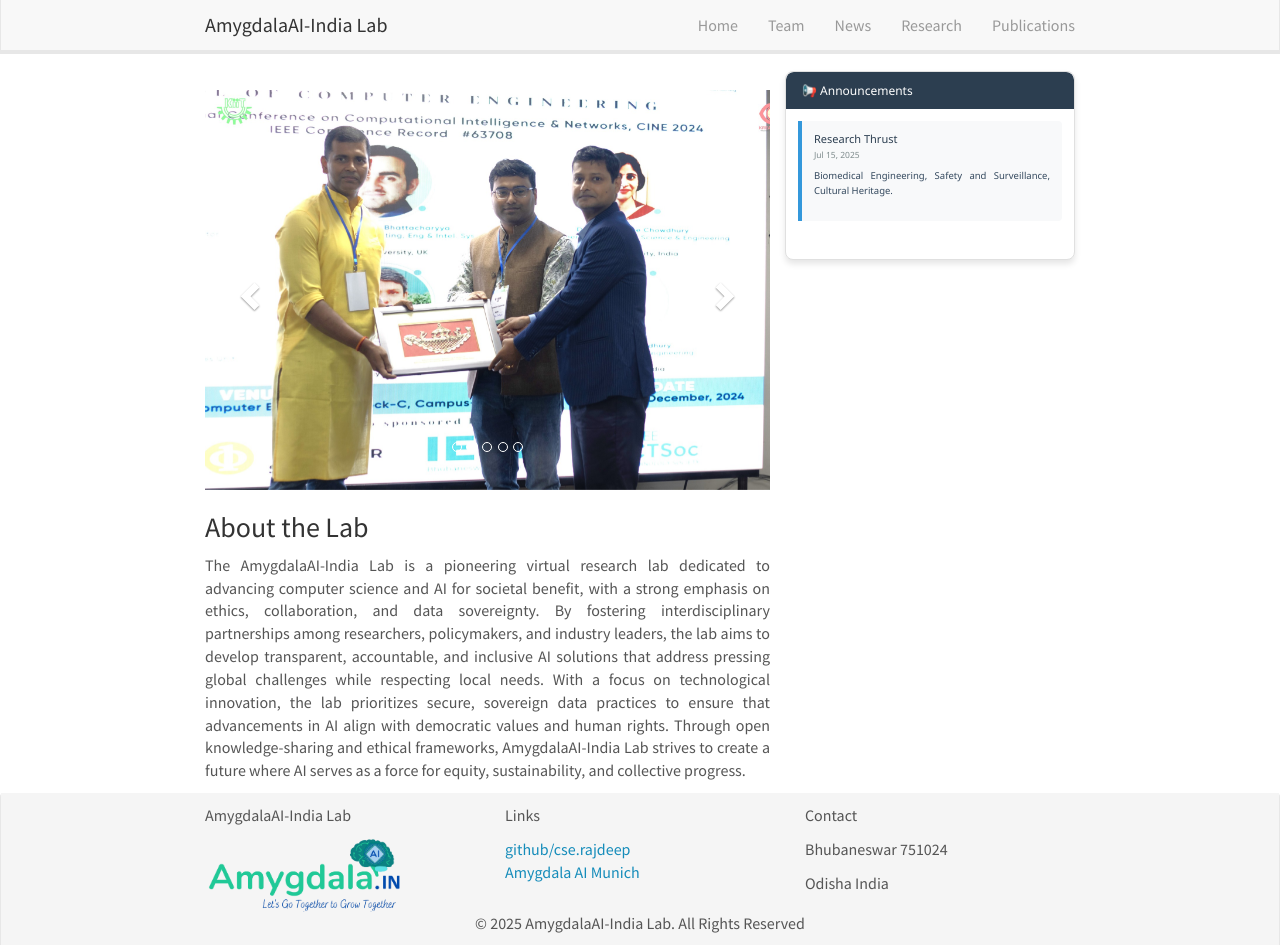
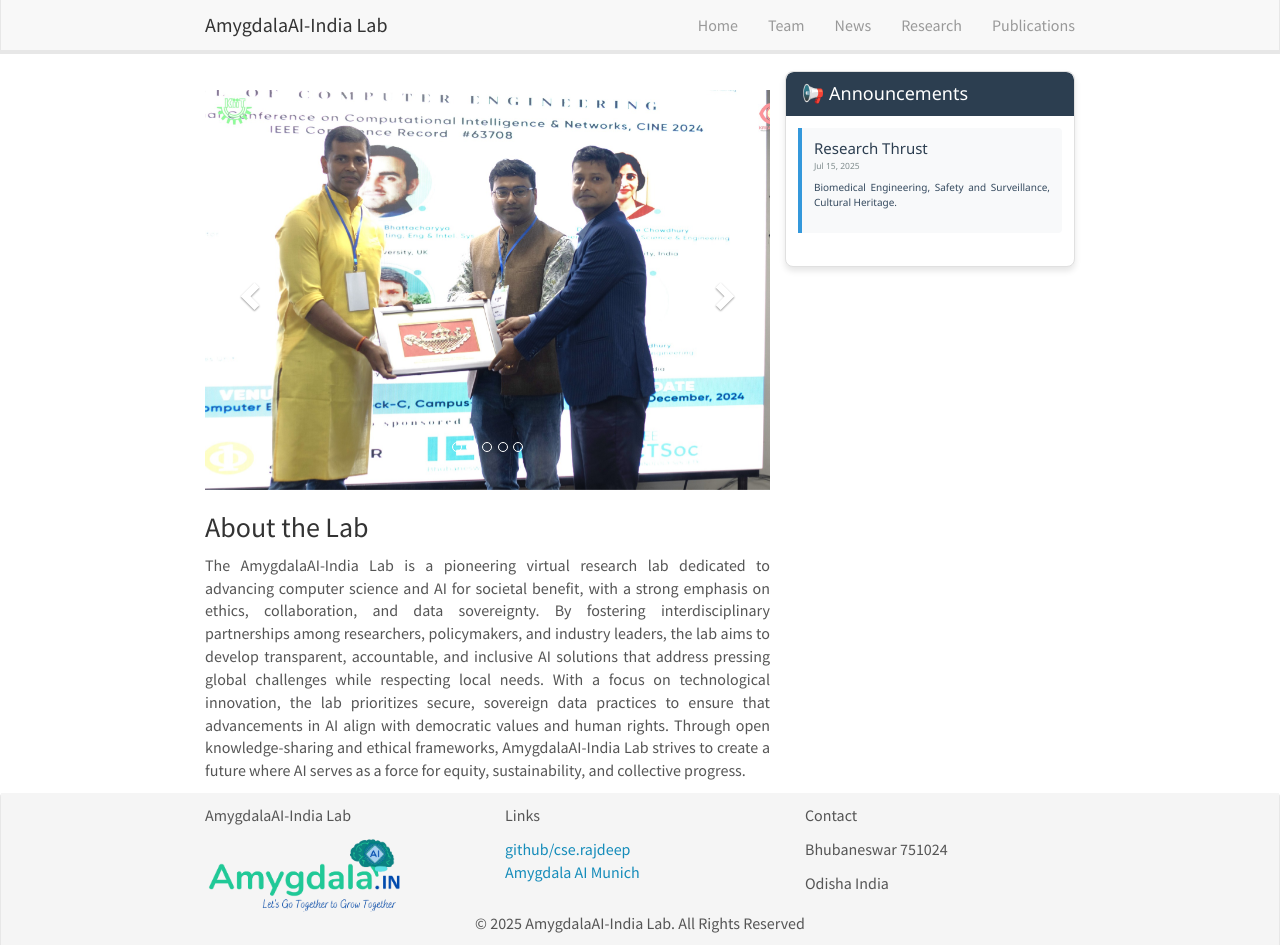
Before and after one commit to amygdalaaiindia/amygdalaaiindia.github.io, a Jekyll site: the page built from _pages/home.md, in a window 1280 px wide and 945 px high. Built offline with Jekyll 4.4.1, drawn with Linux system fonts in a browser that asks for light colours; nearby versions of some CDN libraries; comment, search, counter and statistics services are not loaded.

Commit message:
Update notice-board.html

```diff
--- a/_includes/notice-board.html
+++ b/_includes/notice-board.html
@@ -80,7 +80,7 @@
     color: white;
     padding: 12px 16px;
     margin: 0;
-    font-size: 1.2rem;
+    font-size: 1.8rem;
     border-radius: 8px 8px 0 0;
   }
 
@@ -109,7 +109,7 @@
   .notice-title {
     color: #2c3e50;
     margin: 0 0 4px 0;
-    font-size: 1.1rem;
+    font-size: 1.5rem;
   }
 
   .notice-date {
@@ -122,7 +122,7 @@
   .notice-content {
     color: #34495e;
     line-height: 1.5;
-    font-size: 0.95rem;
+    font-size: 1.00rem;
   }
 
   .no-notices {
```
